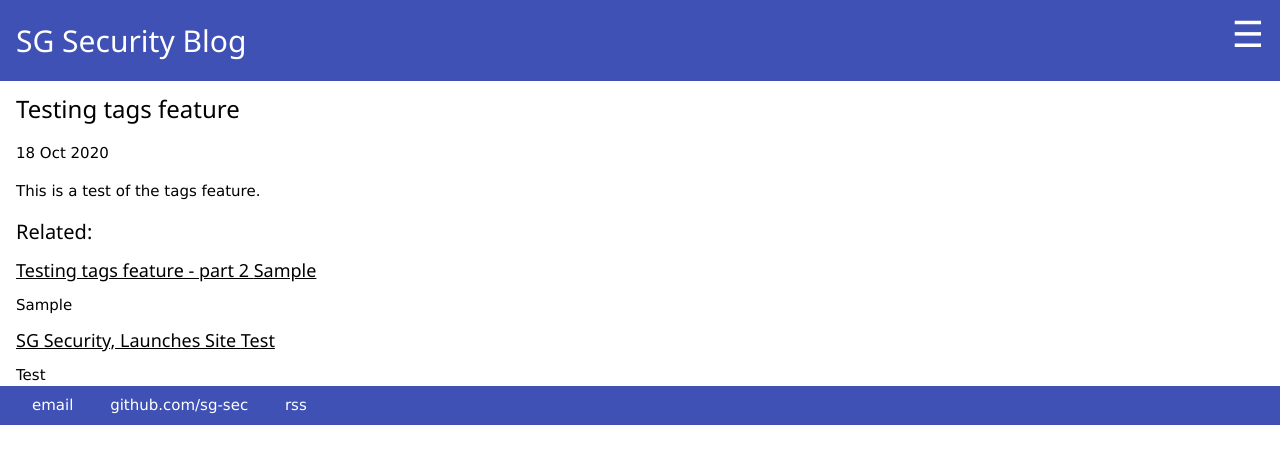
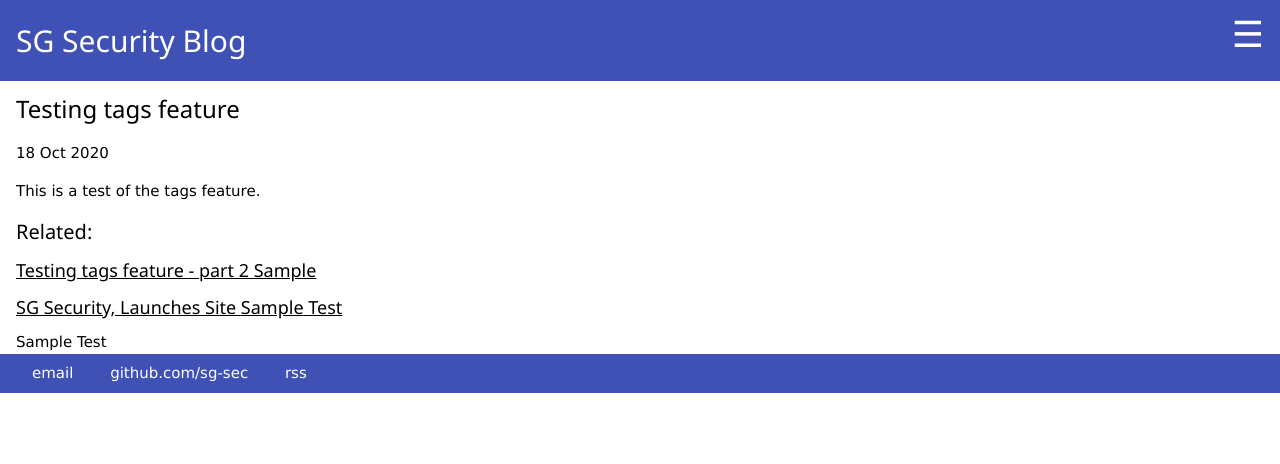
Before and after one commit to sg-sec/sg-sec.github.io, a Jekyll site: the page built from _posts/2020-10-18-Test2.md, in a window 1280 px wide. Shown: the top 464 px of the page. Built offline with Jekyll 4.4.1, drawn with Linux system fonts in a browser that asks for light colours.

Commit message:
Update post.html

```diff
--- a/_layouts/post.html
+++ b/_layouts/post.html
@@ -15,11 +15,11 @@ layout: default
 {% assign maxRelated = 4 %}
 {% assign minCommonTags = 1 %}
 {% assign maxRelatedCounter = 0 %}
+{% assign commonTags = '' %}
 
   {% for post in site.posts %}
 
     {% assign sameTagCount = 0 %}
-    {% assign commonTags = '' %}
 
     {% for tag in post.tags %}
       {% if post.url != page.url %}
@@ -41,8 +41,7 @@ layout: default
       {% endif %}
     {% endif %}
 
-     <div >
-         {{ commonTags }}
-     </div >
-
   {% endfor %}
+  <div >
+      {{ commonTags }}
+  </div >
```
